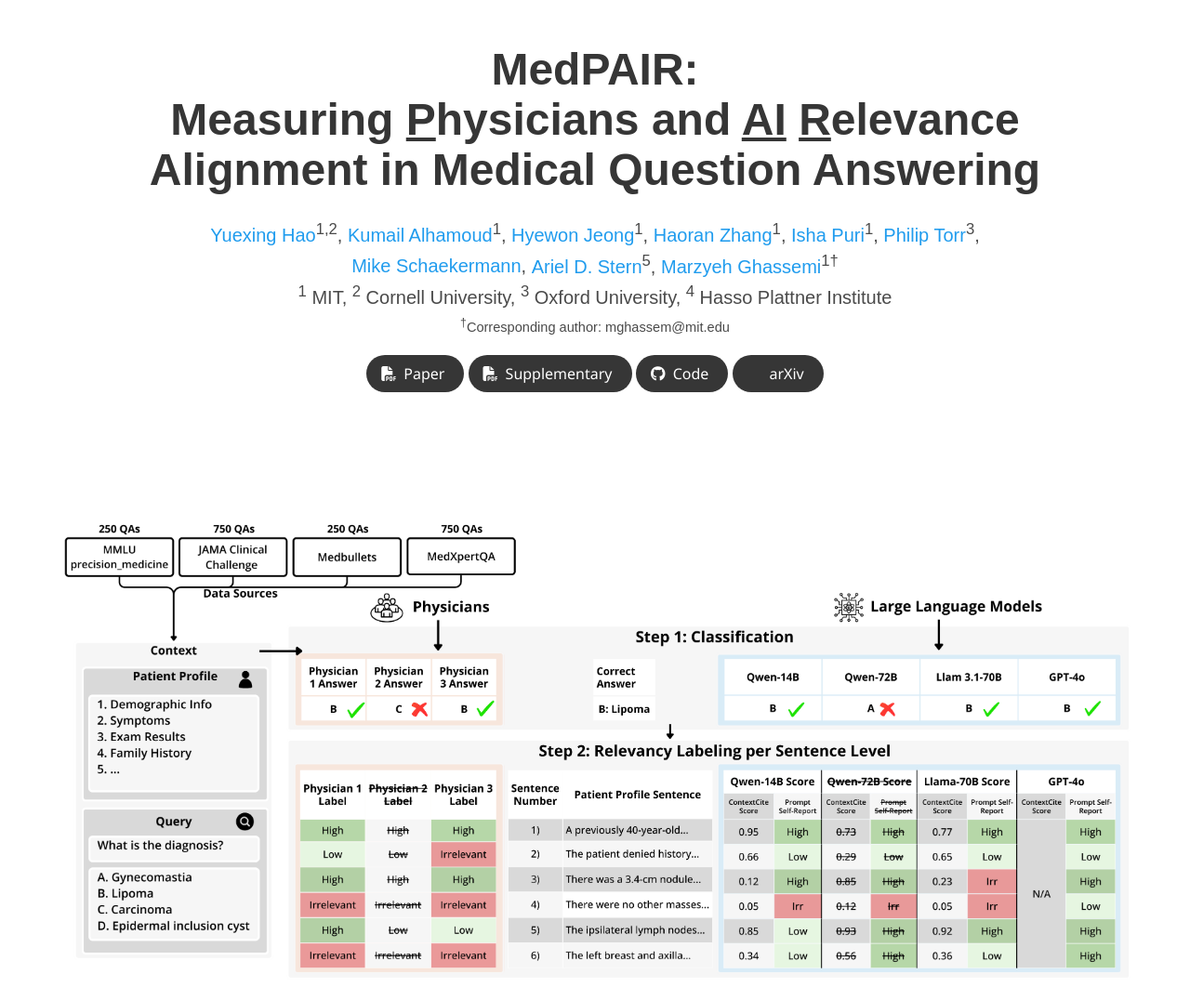
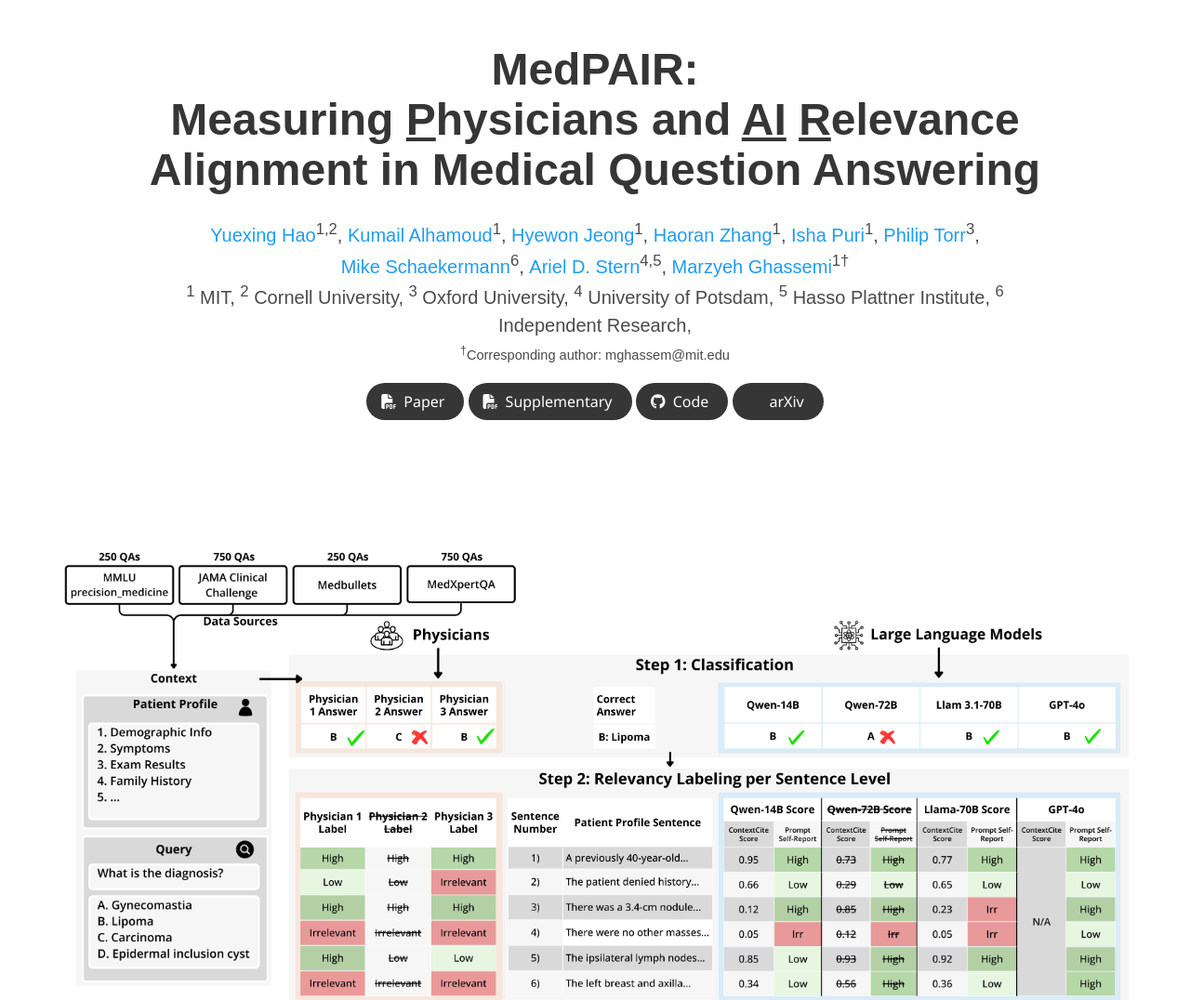
Before and after one commit to YuexingHao/MIND-MAP, a plain HTML site: page index.html in a window 1280 px wide. Shown: the top 1076 px of the page at 93% size. Drawn offline with nearby package versions, Linux system fonts and the light colour scheme; some icons are missing; a web font is replaced by a local one.

Commit message:
Update index.html

```diff
--- a/index.html
+++ b/index.html
@@ -20,7 +20,7 @@
   <meta name="twitter:image" content="static/images/your_twitter_banner_image.png">
   <meta name="twitter:card" content="summary_large_image">
   <!-- Keywords for your paper to be indexed by-->
-  <meta name="keywords" content="KEYWORDS SHOULD BE PLACED HERE">
+  <meta name="keywords" content="Relevance Estimates, Medical Question Answering, Large Language Models">
   <meta name="viewport" content="width=device-width, initial-scale=1">
 
 
@@ -78,10 +78,10 @@
                 <a href="https://eng.ox.ac.uk/people/philip-torr/" target="_blank">Philip Torr</a><sup>3</sup>,
               </span>
               <span class="author-block">
-                <a href="https://www.mikeshake.me/" target="_blank">Mike Schaekermann</a>,
+                <a href="https://www.mikeshake.me/" target="_blank">Mike Schaekermann</a><sup>6</sup>,
               </span>
               <span class="author-block">
-                <a href="https://hpi.de/en/stern/team/ariel-stern/" target="_blank">Ariel D. Stern</a><sup>5</sup>,
+                <a href="https://hpi.de/en/stern/team/ariel-stern/" target="_blank">Ariel D. Stern</a><sup>4,5</sup>,
               </span>
               <span class="author-block">
                 <a href="https://healthyml.org/marzyeh/" target="_blank">Marzyeh Ghassemi</a><sup>1</sup><sup>†</sup>
@@ -93,7 +93,9 @@
                     <span><sup>1</sup> MIT</span>,
                     <span><sup>2</sup> Cornell University</span>,
                     <span><sup>3</sup> Oxford University</span>,
-                    <span><sup>4</sup> Hasso Plattner Institute
+                    <span><sup>4</sup> University of Potsdam</span>,
+                    <span><sup>5</sup> Hasso Plattner Institute</span>,
+                    <span><sup>6</sup> Independent Research</span>,
                     <span class="eql-cntrb">
                       <small><br><sup>†</sup>Corresponding author: mghassem@mit.edu</small>
                     </span>
```
